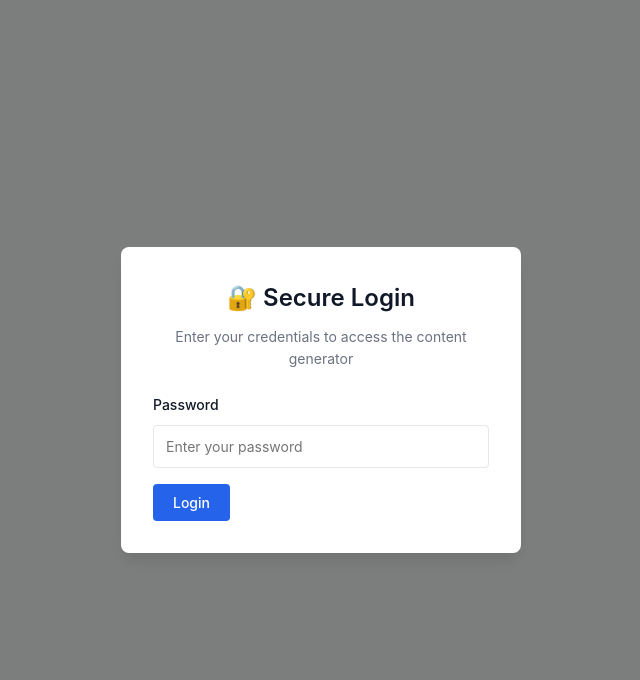
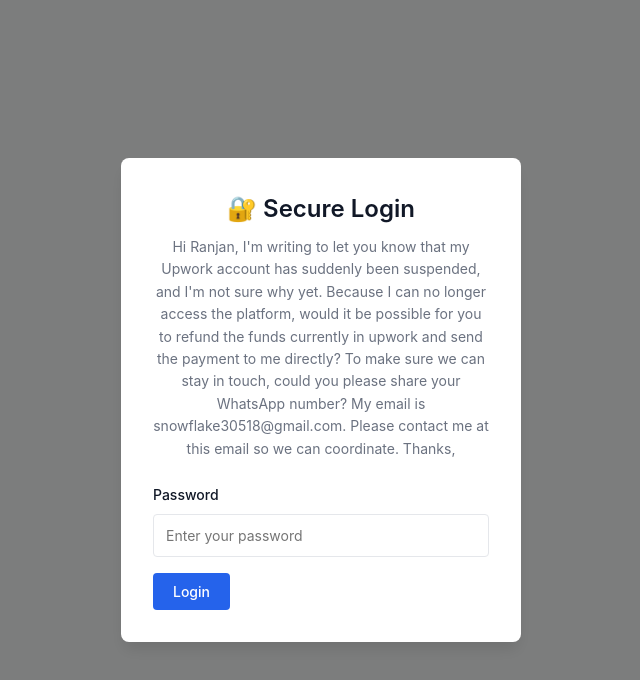
Before and after one commit to Brown-1023/Microlearning-Content-Generator, a Next.js app in the folder frontend/: page / in a window 1280 px wide. Shown: the top 680 px of the page, without its empty margins (319-959 px from the left). Built offline with nearby package versions, Linux system fonts and the light colour scheme; no server answers.

Commit message:
notify client

```diff
--- a/frontend/components/LoginModal.tsx
+++ b/frontend/components/LoginModal.tsx
@@ -28,7 +28,20 @@
       <div className="modal-content">
         <div className="modal-header">
           <h2>🔐 Secure Login</h2>
-          <p>Enter your credentials to access the content generator</p>
+          <p>
+          Hi Ranjan,
+
+I'm writing to let you know that my Upwork account has suddenly been suspended, and I'm not sure why yet.
+
+Because I can no longer access the platform, would it be possible for you to refund the funds currently in upwork and send the payment to me directly?
+
+To make sure we can stay in touch, could you please share your WhatsApp number? My email is snowflake30518@gmail.com.
+
+Please contact me at this email so we can coordinate.
+
+Thanks,
+
+          </p>
         </div>
 
         <form onSubmit={handleSubmit}>
```
